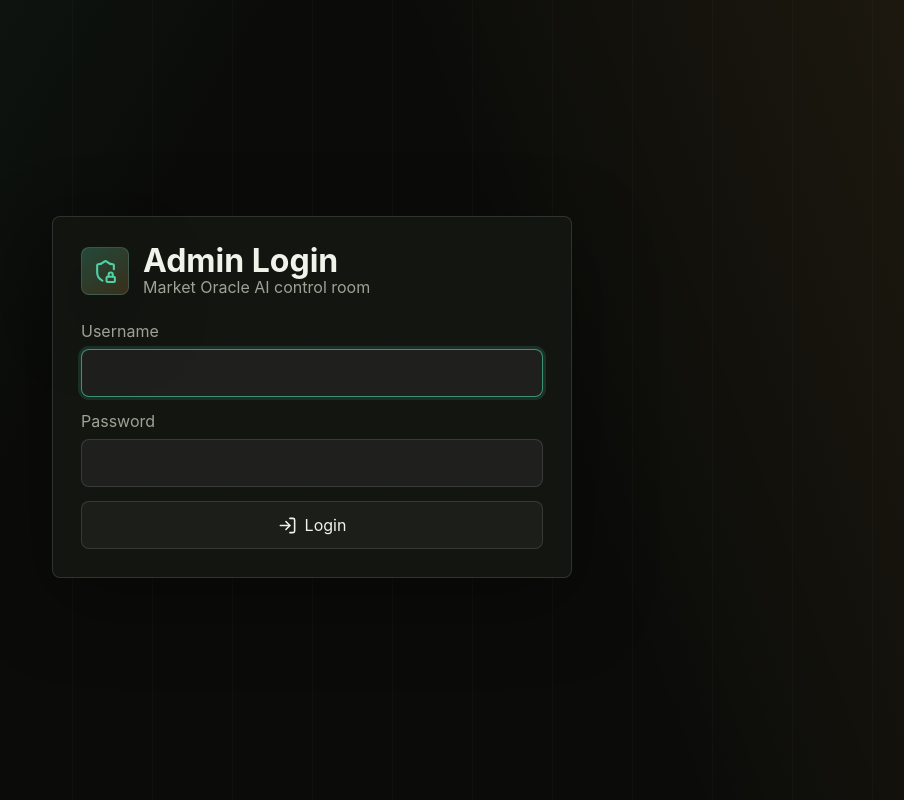
After one commit to Derrick0318/marketoracleAI, a Flask app: page /admin/login in a window 1280 px wide. The commit adds this page. Shown: the whole page, without its empty margins (328-1232 px from the left). Run offline with Flask 3, Linux system fonts and the light colour scheme.

Commit message:
Protect admin panel with login

```diff
--- a/app.py
+++ b/app.py
@@ -2,11 +2,18 @@ from __future__ import annotations
 
 import os
 
-from flask import Flask, jsonify, render_template, request
+from flask import Flask, jsonify, redirect, render_template, request, url_for
 from dotenv import load_dotenv
 
 load_dotenv(".env.local")
 
+from src.features.admin_auth import (
+    admin_credentials_ready,
+    admin_required,
+    sign_in_admin,
+    sign_out_admin,
+    validate_admin_credentials,
+)
 from src.features.alerts import get_alerts, read_alert
 from src.features.daily_updates import get_update_status, run_daily_update, run_daily_update_async
 from src.features.daily_updates.scheduler import start_daily_update_scheduler
@@ -21,6 +28,12 @@ from src.utils.symbol_utils import clean_symbol
 
 
 app = Flask(__name__)
+app.config.update(
+    SECRET_KEY=os.getenv("FLASK_SECRET_KEY", "market-oracle-local-dev-session-key"),
+    SESSION_COOKIE_HTTPONLY=True,
+    SESSION_COOKIE_SAMESITE="Lax",
+    SESSION_COOKIE_SECURE=os.getenv("VERCEL") == "1",
+)
 start_daily_update_scheduler()
 
 
@@ -30,8 +43,35 @@ def index() -> str:
 
 
 @app.route("/admin")
+@admin_required
 def admin() -> str:
     return render_template("admin.html")
+
+
+@app.route("/admin/login", methods=["GET", "POST"])
+def admin_login():
+    error = None
+    if request.method == "POST":
+        username = request.form.get("username", "")
+        password = request.form.get("password", "")
+        if not admin_credentials_ready():
+            error = "Admin login is not configured yet."
+        elif validate_admin_credentials(username, password):
+            sign_in_admin(username)
+            next_url = request.args.get("next") or url_for("admin")
+            if not next_url.startswith("/"):
+                next_url = url_for("admin")
+            return redirect(next_url)
+        else:
+            error = "Wrong username or password."
+
+    return render_template("admin_login.html", error=error)
+
+
+@app.route("/admin/logout", methods=["POST"])
+def admin_logout():
+    sign_out_admin()
+    return redirect(url_for("admin_login"))
 
 
 @app.route("/api/universe")
@@ -111,6 +151,7 @@ def market_status(symbol: str):
 
 
 @app.route("/api/alerts")
+@admin_required
 def alerts():
     try:
         limit = int(request.args.get("limit", "80"))
@@ -121,6 +162,7 @@ def alerts():
 
 
 @app.route("/api/alerts/<alert_id>/read", methods=["POST"])
+@admin_required
 def alert_read(alert_id: str):
     try:
         return jsonify(as_jsonable({"alert": read_alert(alert_id)}))
@@ -129,16 +171,19 @@ def alert_read(alert_id: str):
 
 
 @app.route("/api/admin/status")
+@admin_required
 def admin_status():
     return jsonify(as_jsonable(get_update_status()))
 
 
 @app.route("/api/admin/database-status")
+@admin_required
 def admin_database_status():
     return jsonify(as_jsonable(get_database_status()))
 
 
 @app.route("/api/admin/run-update", methods=["POST"])
+@admin_required
 def admin_run_update():
     limit_value = request.args.get("limit")
     limit = None
--- a/static/admin.css
+++ b/static/admin.css
@@ -1,5 +1,81 @@
 .admin-shell {
   padding-bottom: 42px;
+}
+
+.topbar-actions {
+  display: flex;
+  align-items: center;
+  gap: 10px;
+  flex-wrap: wrap;
+  justify-content: flex-end;
+}
+
+.topbar-actions form {
+  margin: 0;
+}
+
+.logout-button {
+  font: inherit;
+}
+
+.admin-login-body {
+  min-height: 100vh;
+  display: grid;
+  align-items: center;
+}
+
+.admin-login-shell {
+  width: min(520px, calc(100% - 28px));
+}
+
+.admin-login-panel {
+  display: grid;
+  gap: 24px;
+  border: 1px solid var(--line);
+  border-radius: 8px;
+  padding: clamp(18px, 5vw, 28px);
+  background: rgba(21, 23, 19, 0.88);
+  box-shadow: var(--shadow);
+}
+
+.admin-login-form {
+  display: grid;
+  gap: 14px;
+}
+
+.admin-login-form label {
+  display: grid;
+  gap: 8px;
+  color: var(--muted);
+}
+
+.admin-login-form input {
+  width: 100%;
+  min-height: 48px;
+  border: 1px solid var(--line);
+  border-radius: 8px;
+  color: var(--text);
+  background: rgba(255, 255, 255, 0.05);
+  padding: 0 12px;
+  outline: none;
+}
+
+.admin-login-form input:focus {
+  border-color: rgba(79, 209, 165, 0.65);
+  box-shadow: 0 0 0 3px rgba(79, 209, 165, 0.14);
+}
+
+.admin-login-button {
+  justify-content: center;
+  min-height: 48px;
+}
+
+.login-error {
+  border: 1px solid rgba(255, 92, 122, 0.42);
+  border-radius: 8px;
+  color: var(--red);
+  background: rgba(255, 92, 122, 0.08);
+  padding: 10px 12px;
 }
 
 .admin-actions {
@@ -165,6 +241,10 @@
 }
 
 @media (max-width: 900px) {
+  .topbar-actions {
+    justify-content: flex-start;
+  }
+
   .admin-actions {
     align-items: stretch;
     flex-direction: column;
--- a/static/admin.js
+++ b/static/admin.js
@@ -6,6 +6,10 @@ function adminIconRefresh() {
 
 async function adminFetchJson(url, options = {}) {
   const response = await fetch(url, options);
+  if (response.status === 401) {
+    window.location.href = `/admin/login?next=${encodeURIComponent(window.location.pathname)}`;
+    throw new Error("Admin login required");
+  }
   const payload = await response.json();
   if (!response.ok) throw new Error(payload.error || "Request failed");
   return payload;
--- /dev/null
+++ b/templates/admin_login.html
@@ -0,0 +1,50 @@
+<!doctype html>
+<html lang="en">
+  <head>
+    <meta charset="utf-8" />
+    <meta name="viewport" content="width=device-width, initial-scale=1" />
+    <title>Market Oracle Admin Login</title>
+    <link rel="stylesheet" href="{{ url_for('static', filename='styles.css') }}" />
+    <link rel="stylesheet" href="{{ url_for('static', filename='alerts.css') }}" />
+    <link rel="stylesheet" href="{{ url_for('static', filename='admin.css') }}" />
+    <script src="https://unpkg.com/lucide@latest/dist/umd/lucide.min.js" defer></script>
+  </head>
+  <body class="admin-login-body">
+    <main class="shell admin-login-shell">
+      <section class="admin-login-panel">
+        <div class="brand-block">
+          <div class="brand-mark"><i data-lucide="shield-lock"></i></div>
+          <div>
+            <h1>Admin Login</h1>
+            <p>Market Oracle AI control room</p>
+          </div>
+        </div>
+
+        <form class="admin-login-form" method="post" autocomplete="off">
+          <label>
+            <span>Username</span>
+            <input name="username" type="text" inputmode="text" autocomplete="username" required autofocus />
+          </label>
+          <label>
+            <span>Password</span>
+            <input name="password" type="password" autocomplete="current-password" required />
+          </label>
+
+          {% if error %}
+            <p class="login-error">{{ error }}</p>
+          {% endif %}
+
+          <button class="refresh-button admin-login-button" type="submit">
+            <i data-lucide="log-in"></i>
+            <span>Login</span>
+          </button>
+        </form>
+      </section>
+    </main>
+    <script>
+      window.addEventListener("DOMContentLoaded", () => {
+        if (window.lucide) window.lucide.createIcons();
+      });
+    </script>
+  </body>
+</html>
```
Also changed, not shown: src/features/admin_auth/__init__.py (added, +62 -0 lines), src/services/state_store_service.py (+7 -3 lines), templates/admin.html (+12 -4 lines), README.md.
